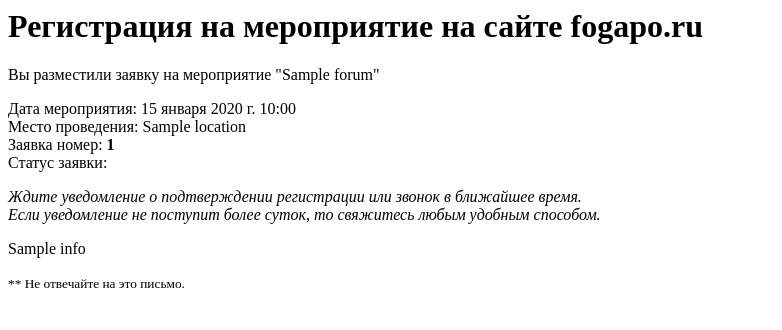
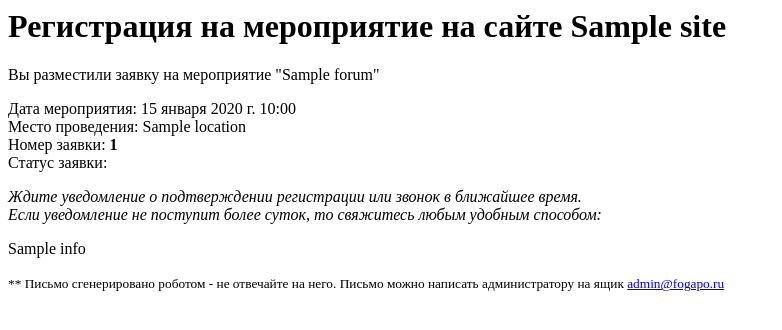
Before and after one commit to Starck43/fogapo, a Django app: template backend/templates/user_email_information.html in a window 1280 px wide. Shown: the top 330 px of the page, without its empty margins (0-782 px from the left). Run offline with Django 4.2, Linux system fonts and the light colour scheme; tables that the repository leaves empty hold one stand-in row (values such as "Sample post"); the template is opened without the code that fills it: values that come from a table or form of the project are taken from there, most other values are stand-ins (such as "Sample title", 1, 10 or a date in 2020); parts of the project's set-up code (start-up, migrations or seed data) failed here and were passed over; some libraries are stand-ins or nearby versions.

Commit message:
v1.2.6 fixed error in email title & corrected styles

```diff
--- a/backend/forum/views.py
+++ b/backend/forum/views.py
@@ -46,11 +46,13 @@ def new_visitor(request):
 		data['reg_id'] = get_visitor_reg_num(visitor)
 
 		if data['status'] == 0:
+			data['site'] = get_site_url(request)
 			data['server_site'] = get_admin_site_url(request)
+			data['info'] = forum.info
 			#print(get_site_url(request))
 			# Отправка уведомления администратору сервиса
 			template = render_to_string('admin_email_information.html', data)
-			SendEmailAsync(f'Уведомление о регистрации участника на сайте {get_site_url(request)}!', template)
+			SendEmailAsync('Уведомление о регистрации участника на сайте %s!' % (data['site'].name), template)
 
 			# Отправка уведомления участнику
 			template = render_to_string('user_email_information.html', data)
--- a/backend/templates/user_email_information.html
+++ b/backend/templates/user_email_information.html
@@ -3,20 +3,20 @@
 <html lang="ru">
 <head>
 	<meta charset="UTF-8">
-	<title>Регистрация на сайте fogapo.ru</title>
+	<title>Регистрация на сайте {{site.name}}</title>
 </head>
 <body>
-	<h1>Регистрация на мероприятие на сайте fogapo.ru</h1>
+	<h1>Регистрация на мероприятие на сайте {{site.name}}</h1>
 
 	<p>Вы разместили заявку на мероприятие "{{forum}}"</p>
 	<div class="message-field">Дата мероприятия: {{date}}</b></div>
 	<div class="message-field">Место проведения: {{location}}</b></div>
-	<div class="message-field">Заявка номер: <b>{{reg_id}}</b></div>
+	<div class="message-field">Номер заявки: <b>{{reg_id}}</b></div>
 	<div class="message-field">Статус заявки: <b>{{status_message}}</b></div>
 
-	<p><i>Ждите уведомление о подтверждении регистрации или звонок в ближайшее время.<br/>Если уведомление не поступит более суток, то свяжитесь любым удобным способом.</i></p>
+	<p><i>Ждите уведомление о подтверждении регистрации или звонок в ближайшее время.<br/>Если уведомление не поступит более суток, то свяжитесь любым удобным способом:</i></p>
 	<div>{{info|safe}}</div>
 	<br/>
-	<small>** Не отвечайте на это письмо.</small>
+	<small>** Письмо сгенерировано роботом - не отвечайте на него. Письмо можно написать администратору на ящик <a href="mailto:admin@fogapo.ru">admin@fogapo.ru</small>
 </body>
 </html>
```
Also changed, not shown: backend/templates/admin_email_information.html (+5 -4 lines), styles/main.sass (+5 -2 lines).
